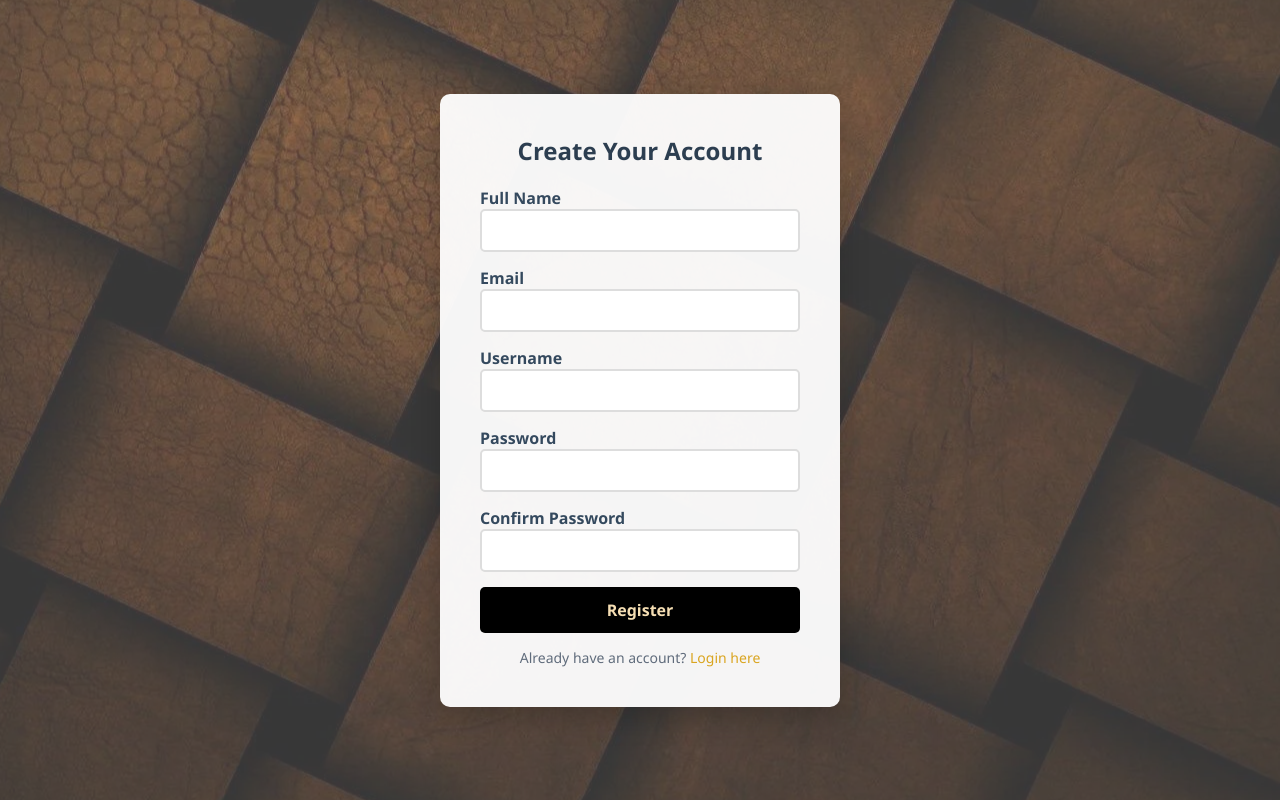
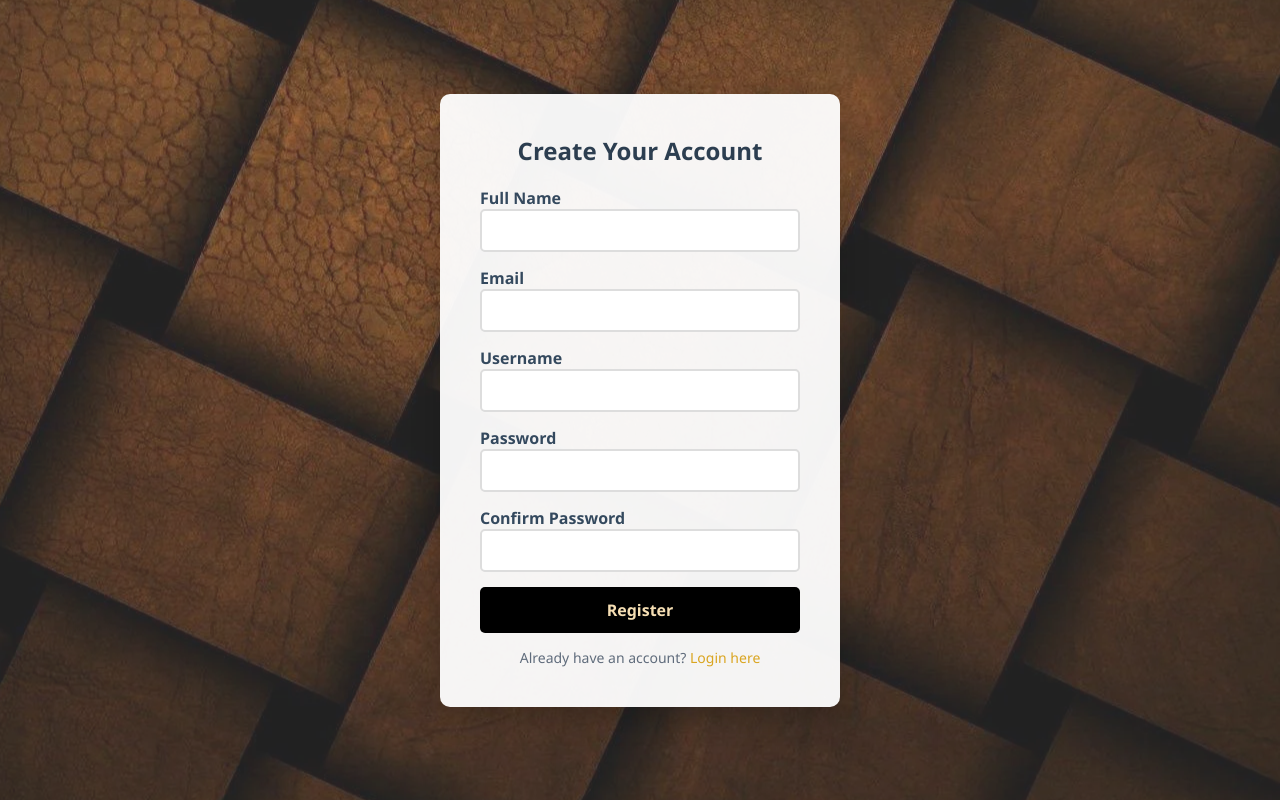
Before and after one commit to blackgrapes/Stock-Portal, a Flask app: page /register.html in a window 1280 px wide. Run offline with Flask 3, Linux system fonts and the light colour scheme.

Commit message:
Update register.html

```diff
--- a/templates/register.html
+++ b/templates/register.html
@@ -32,7 +32,7 @@
             opacity: 0.5;
             background-position: center;
             background-repeat: no-repeat;
-            opacity: 0.5;
+            opacity: 0.7;
             z-index: -1;
         }
 
```
